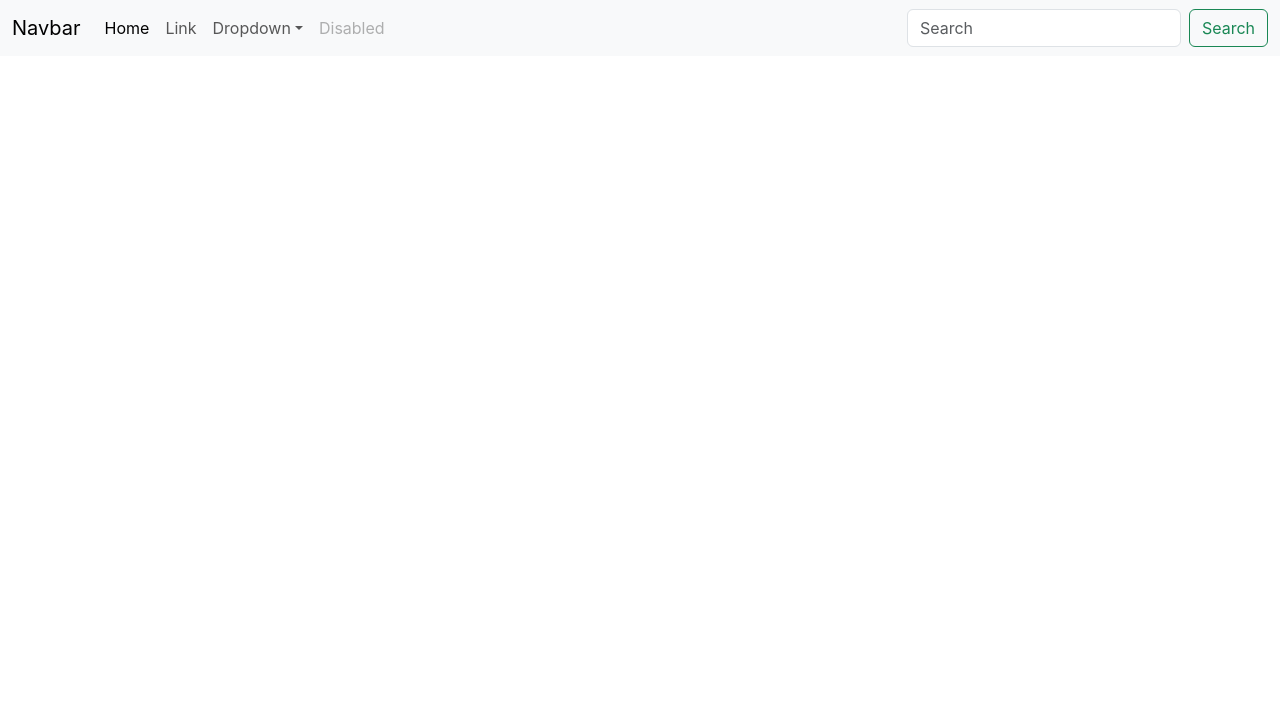
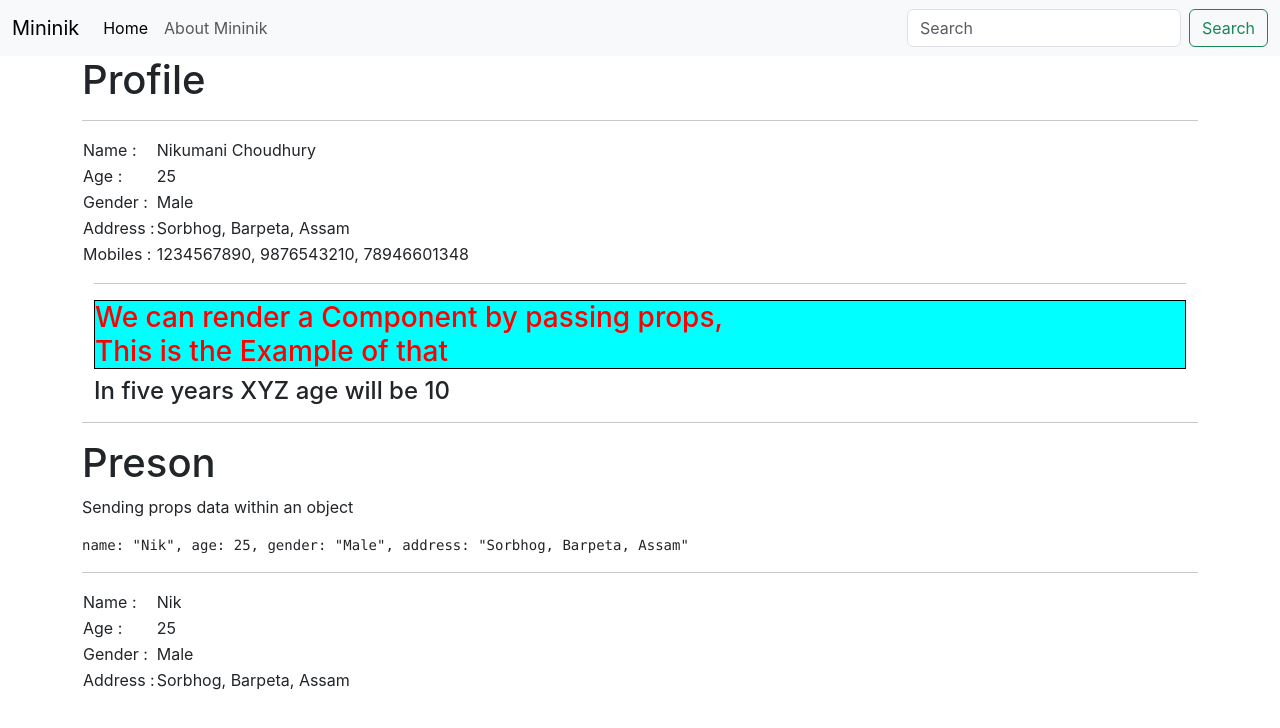
Before and after one commit to NikChoudhury/react, a React (Create React App) app: page /props in a window 1280 px wide. Shown: the top 728 px of the page. Built offline with nearby package versions, Linux system fonts and the light colour scheme.

Commit message:
React Props And propsTypes

```diff
--- a/package.json
+++ b/package.json
@@ -2,7 +2,6 @@
   "name": "my-first-react-app",
   "version": "0.1.0",
   "private": true,
-  "type": "module",
   "dependencies": {
     "@testing-library/jest-dom": "^5.16.5",
     "@testing-library/react": "^13.4.0",
--- a/second.mjs
+++ /dev/null
@@ -1,6 +0,0 @@
-import sec from './first.mjs'
-import { a, c, d } from './first.mjs'
-console.log(sec);
-console.log(a);
-console.log(c);
-console.log(d);
--- a/src/App.js
+++ b/src/App.js
@@ -1,45 +1,35 @@
+import DemoPropTypes from "./components/propsType/DemoPropTypes";
+import Navbar from "./components/Navbar.js";
+import Profile from "./components/propsType/Profile.js";
+import Person from "./components/propsType/Person";
 
 function App() {
   return (
     <>
 
-      <nav className="navbar navbar-expand-lg bg-body-tertiary">
-        <div className="container-fluid">
-          <a className="navbar-brand" href="/">Navbar</a>
-          <button className="navbar-toggler" type="button" data-bs-toggle="collapse" data-bs-target="/navbarSupportedContent" aria-controls="navbarSupportedContent" aria-expanded="false" aria-label="Toggle navigation">
-            <span className="navbar-toggler-icon"></span>
-          </button>
-          <div className="collapse navbar-collapse" id="navbarSupportedContent">
-            <ul className="navbar-nav me-auto mb-2 mb-lg-0">
-              <li className="nav-item">
-                <a className="nav-link active" aria-current="page" href="/">Home</a>
-              </li>
-              <li className="nav-item">
-                <a className="nav-link" href="/">Link</a>
-              </li>
-              <li className="nav-item dropdown">
-                <a className="nav-link dropdown-toggle" href="/" role="button" data-bs-toggle="dropdown" aria-expanded="false">
-                  Dropdown
-                </a>
-                <ul className="dropdown-menu">
-                  <li><a className="dropdown-item" href="/">Action</a></li>
-                  <li><a className="dropdown-item" href="/">Another action</a></li>
-                  <li><hr className="dropdown-divider" /></li>
-                  <li><a className="dropdown-item" href="/">Something else here</a></li>
-                </ul>
-              </li>
-              <li className="nav-item">
-                <a className="nav-link disabled" href="/">Disabled</a>
-              </li>
-            </ul>
-            <form className="d-flex" role="search">
-              <input className="form-control me-2" type="search" placeholder="Search" aria-label="Search" />
-              <button className="btn btn-outline-success" type="submit">Search</button>
-            </form>
-          </div>
-        </div>
-      </nav >
+      {/* Props and PropsTypes */}
+      <Navbar title="Mininik" aboutUsText="About Mininik" />
+      <Profile
+        name="Nikumani Choudhury"
+        age={25}
+        gender="Male"
+        address="Sorbhog, Barpeta, Assam"
+        mobile={[1234567890, 9876543210, 78946601348]}
+        render={<DemoPropTypes />}
+      />
+
+      <Person   //send props within an object
+        data={
+          {
+            name: "Nik",
+            age: 25,
+            gender: "Male",
+            address: "Sorbhog, Barpeta, Assam"
+          }
+        }
+      />
     </>
+
   );
 }
 
--- /dev/null
+++ b/src/components/Navbar.js
@@ -0,0 +1,30 @@
+import React from 'react'
+
+export default function Navbar(props) {
+    return (
+        <nav className="navbar navbar-expand-lg bg-body-tertiary">
+            <div className="container-fluid">
+                <a className="navbar-brand" href="/">{props.title}</a>
+                <button className="navbar-toggler" type="button" data-bs-toggle="collapse" data-bs-target="/navbarSupportedContent" aria-controls="navbarSupportedContent" aria-expanded="false" aria-label="Toggle navigation">
+                    <span className="navbar-toggler-icon"></span>
+                </button>
+                <div className="collapse navbar-collapse" id="navbarSupportedContent">
+                    <ul className="navbar-nav me-auto mb-2 mb-lg-0">
+                        <li className="nav-item">
+                            <a className="nav-link active" aria-current="page" href="/">Home</a>
+                        </li>
+                        <li className="nav-item">
+                            <a className="nav-link" href="/">{props.aboutUsText}</a>
+                        </li>
+
+
+                    </ul>
+                    <form className="d-flex" role="search">
+                        <input className="form-control me-2" type="search" placeholder="Search" aria-label="Search" />
+                        <button className="btn btn-outline-success" type="submit">Search</button>
+                    </form>
+                </div>
+            </div>
+        </nav >
+    )
+}
--- /dev/null
+++ b/src/components/propsType/DemoPropTypes.js
@@ -0,0 +1,32 @@
+import React from 'react'
+import PropTypes from 'prop-types';
+
+
+export default function DemoPropTypes(props) {
+    const testStyle = {
+        color: 'red',
+        border: "1px solid black",
+        background: "aqua"
+    }
+
+    return (
+        <div className="container">
+            <hr />
+            <h3 style={testStyle}>
+                We can render a Component by passing props,<br />
+                This is the Example of that
+            </h3>
+            <h4>In five years {props.name} age will be {props.age + 5}</h4>
+        </div >
+    )
+}
+
+//Validation For PropTypes
+DemoPropTypes.propTypes = {
+    name: PropTypes.string,
+    age: PropTypes.number
+}
+DemoPropTypes.defaultProps = {
+    name: "XYZ",
+    age: 5
+}
--- /dev/null
+++ b/src/components/propsType/Person.js
@@ -0,0 +1,70 @@
+import React from 'react'
+import PropTypes from 'prop-types'
+export default function Person(props) {
+    return (
+        <div className="container">
+            <hr />
+            <h1>
+                Preson
+            </h1>
+            <p>
+                Sending props data within an object
+            </p>
+            <pre>
+                <code>
+                    name: "Nik", age: 25, gender: "Male", address: "Sorbhog, Barpeta, Assam"
+                </code>
+            </pre>
+            <hr />
+            <table>
+                <tbody>
+                    <tr>
+                        <td>
+                            <span>Name :</span>
+                        </td>
+                        <td>
+                            {props.data.name}
+                        </td>
+                    </tr>
+                    <tr>
+                        <td>
+                            <span>Age : </span>
+                        </td>
+                        <td>
+                            {props.data.age}
+                        </td>
+                    </tr>
+                    <tr>
+                        <td>
+                            <span>Gender : </span>
+                        </td>
+                        <td>
+                            {props.data.gender}
+                        </td>
+                    </tr>
+                    <tr>
+                        <td>
+                            <span>Address : </span>
+                        </td>
+                        <td>
+                            {props.data.address}
+                        </td>
+                    </tr>
+
+                </tbody>
+            </table>
+
+        </div>
+    )
+}
+
+Person.propTypes = {
+    data: PropTypes.shape({   // Or We can use exact
+        name: PropTypes.string.isRequired,
+        age: PropTypes.number.isRequired,
+        gender: PropTypes.oneOf([
+            'Male', 'Female', 'Others'
+        ]).isRequired,
+        address: PropTypes.string.isRequired,
+    })
+}
--- /dev/null
+++ b/src/components/propsType/Profile.js
@@ -0,0 +1,89 @@
+import React from 'react'
+import PropTypes from 'prop-types'
+
+export default function Profile(props) {
+
+    // If we want to make a list of numbers
+
+    // function mobilesNumberList() {
+    //     const mobiles = props.mobile;
+    //     const listNumber = mobiles.map((number) =>
+    //         <li key={number.toString()}>{number}</li>
+    //     );
+    //     return (
+    //         <ul>
+    //             {listNumber}
+    //         </ul>
+    //     );
+    // }
+
+    return (
+        <div className="container">
+            <h1>
+                Profile
+            </h1>
+            <hr />
+            <table>
+                <tbody>
+                    <tr>
+                        <td>
+                            <span>Name :</span>
+                        </td>
+                        <td>
+                            {props.name}
+                        </td>
+                    </tr>
+                    <tr>
+                        <td>
+                            <span>Age : </span>
+                        </td>
+                        <td>
+                            {props.age}
+                        </td>
+                    </tr>
+                    <tr>
+                        <td>
+                            <span>Gender : </span>
+                        </td>
+                        <td>
+                            {props.gender}
+                        </td>
+                    </tr>
+                    <tr>
+                        <td>
+                            <span>Address : </span>
+                        </td>
+                        <td>
+                            {props.address}
+                        </td>
+                    </tr>
+                    <tr>
+                        <td>
+                            <span>Mobiles : </span>
+                        </td>
+                        <td>
+                            {
+                                props.mobile.join(', ')
+                            }
+                        </td>
+                    </tr>
+                </tbody>
+            </table>
+
+            {props.render}
+        </div>
+    )
+}
+
+
+
+Profile.propTypes = {
+    name: PropTypes.string.isRequired,
+    age: PropTypes.number.isRequired,
+    gender: PropTypes.oneOf([
+        'Male', 'Female', 'Others'
+    ]).isRequired,
+    address: PropTypes.string.isRequired,
+    mobile: PropTypes.arrayOf(PropTypes.number).isRequired,
+    render: PropTypes.element //// if pass array we get an error
+}
```
Also changed, not shown: first.mjs (deleted, +0 -8 lines), module1.js (deleted, +0 -23 lines), module2.js (deleted, +0 -7 lines).
